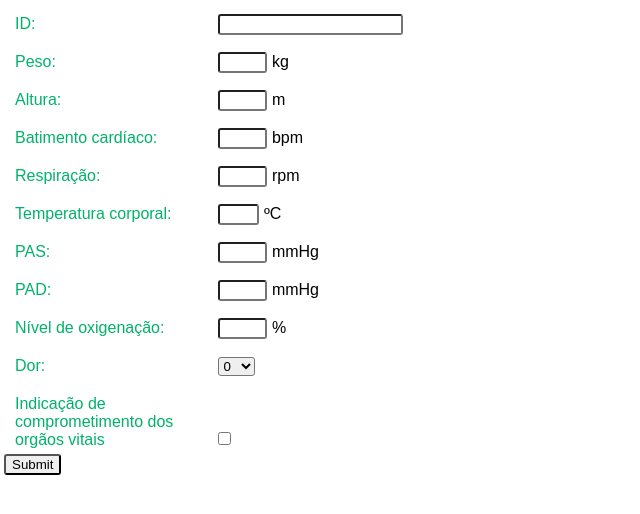
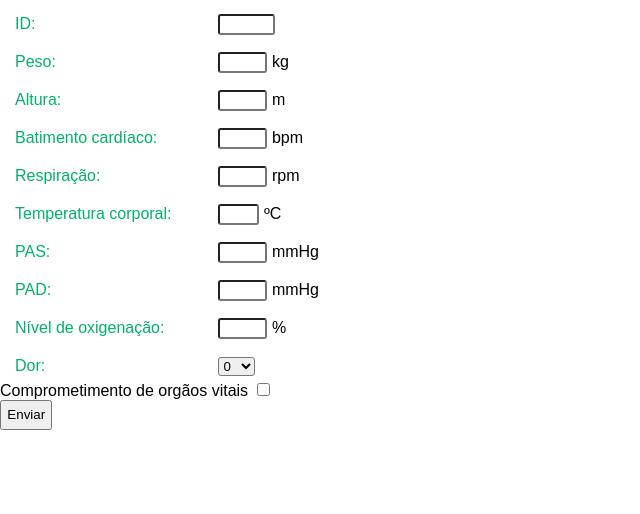
Before and after one commit to CaicarasHackerClub/etec-ptcc, a PHP site: page /backend/triagem.php in a window 1280 px wide. Shown: the top 514 px of the page, without its empty margins (0-640 px from the left). Run offline with PHP 8.4, Linux system fonts and the light colour scheme.

Commit message:
FrontEnd: Edições no html da pagia de triagem e sub_módulo.
	* Colocado os inputs e labels do primeiro
	formlário da tela de triagem dentro de divs.

	* Acrecentada mais uma class que edita o cabeçalho,
	do sub_modulo.

```diff
--- a/backend/sub_modulo.php
+++ b/backend/sub_modulo.php
@@ -32,7 +32,7 @@
 
       <div class="main">
 
-        <div class="cabecalho">
+        <div class="cabecalho sub-cabecalho">
           <header>
             <img src="../img/icons/botao_menu.png" id="btn_slide" onclick="mostrarMenu()" >
             <img src="../img/icons/opcoes.png" id="btn_slide-down" onclick="mostrarConfig()" class="button">
--- a/backend/triagem.php
+++ b/backend/triagem.php
@@ -8,24 +8,53 @@
 if(!isset($_POST['Recepcao']) && !isset($_POST['classificar'])) {
 ?>
   <form class="form" action="triagem.php" method="post">
+
+    <div class="group-form">
       <label class="lbl_class">ID: </label>
-    <input class="inp_class" type="text" name="id"> <br>
+      <input class="inp_class" type="text" size="4" name="id"> <br>
+    </div>
+
+    <div class="group-form">
       <label class="lbl_class">Peso: </label>
       <input class="inp_class" type="text" size="3" name="peso"> kg <br>
+    </div>
+
+    <div class="group-form">
       <label class="lbl_class">Altura: </label>
       <input class="inp_class" type="text" size="3" name="altura"> m <br>
+    </div>
+
+    <div class="group-form">
       <label class="lbl_class">Batimento cardíaco: </label>
       <input class="inp_class" type="text" size="3" name="batimento" required> bpm <br>
+    </div>
+
+    <div class="group-form">
       <label class="lbl_class">Respiração: </label>
       <input class="inp_class" type="text" size="3" name="resp" required> rpm <br>
+    </div>
+
+    <div class="group-form">
       <label class="lbl_class">Temperatura corporal: </label>
       <input class="inp_class" type="text" size="2" name="temp" required> ºC <br>
+    </div>
+
+    <div class="group-form">
       <label class="lbl_class">PAS: </label>
       <input class="inp_class" type="text" size="3" name="pas" required> mmHg <br>
+    </div>
+
+    <div class="group-form">
       <label class="lbl_class">PAD: </label>
       <input class="inp_class" type="text" size="3" name="pad" required> mmHg <br>
+    </div>
+
+    <div class="group-form">
       <label class="lbl_class edit-class">Nível de oxigenação: </label>
       <input class="inp_class" type="text" size="3" name="oxi"> % <br>
+    </div>
+
+    <div class="group-form">
       <label class="lbl_class">Dor: </label>
       <select class="inp_class" name="dor">
         <?php
@@ -33,9 +62,12 @@ if(!isset($_POST['Recepcao']) && !isset($_POST['classificar'])) {
         echo "<option value='$i'> $i </option>";
         ?>
       </select> <br>
-    <label class="lbl_class edit-class" for="indi">Indicação de comprometimento dos orgãos vitais </label>
-    <input id="indi" class="inp_class" type="checkbox" name="org"> <br>
-    <input class="inp_class submit" type="submit" name="Recepcao">
+    </div>
+    <div class="group-form">
+      <label class="extend-class" for="indi">Comprometimento de orgãos vitais </label>
+      <input id="indi" class="inp_class" type="checkbox" name="org">
+    </div>
+    <input class="anchor submit" type="submit" name="Recepcao" value="Enviar">
   </form>
   <?php
     }
@@ -156,8 +188,8 @@ if(!isset($_POST['Recepcao']) && !isset($_POST['classificar'])) {
       }
       ?>
 
+      <form class="form form-classi" action="triagem.php" method="post">
         <h1> Classificação: </h1>
-      <form class="form" action="triagem.php" method="post">
         <input type="radio" id="vermelho" class="inp_class" name="class" value="Vermelho" required <?php if($tri->getClass() == "Vermelho") echo "checked"?> >
         <label for="vermelho" class="lbl-radio-class lbl_class"><p>Vermelho</p></label><br>
 
@@ -184,7 +216,7 @@ if(!isset($_POST['Recepcao']) && !isset($_POST['classificar'])) {
         <input type="hidden" class="inp_class" name="dor" value="<?php echo $tri->getDor() ?>">
         <input type="hidden" class="inp_class" name="org" value="<?php echo $tri->getOrg() ?>">
         <input type="hidden" class="inp_class" name="id" value=" <?php echo $tri->getPacId()  ?> ">
-        <input type="submit" class="inp_class" name="classificar" value="Classificar">
+        <input type="submit" class="submit" name="classificar" value="Classificar">
       </form>
     <?php
     }
```
Lines whose indentation alone changed are shown as unchanged.
